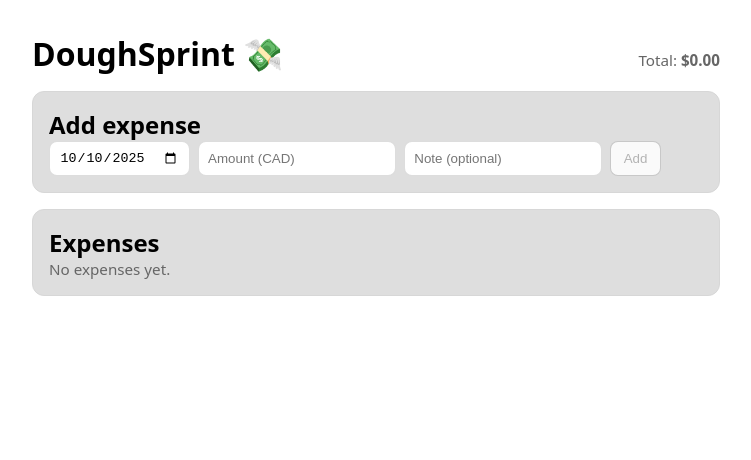
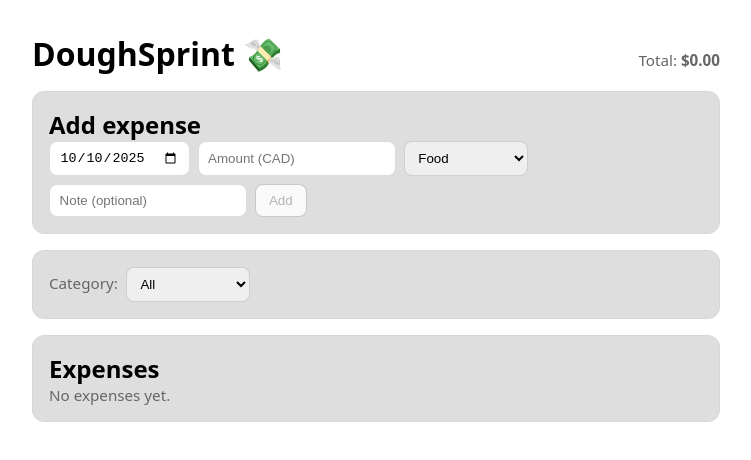
Before and after one commit to Wilfried-O/doughsprint, a React (Create React App) app: page / in a window 1280 px wide. Shown: the top 460 px of the page, without its empty margins (264-1015 px from the left). Built offline with nearby package versions, Linux system fonts and the light colour scheme.

Commit message:
Add filter by category feature

```diff
--- a/src/App.css
+++ b/src/App.css
@@ -13,12 +13,14 @@
     margin: 2rem auto;
     padding: 0 1rem;
 }
+
 .header {
     display: flex;
     align-items: baseline;
     justify-content: space-between;
     margin-bottom: 1rem;
 }
+
 .card {
     background: color-mix(in oklab, CanvasText 10%, Canvas 90%);
     padding: 1rem;
@@ -26,22 +28,26 @@
     border: 1px solid color-mix(in oklab, CanvasText 12%, Canvas 88%);
     margin-bottom: 1rem;
 }
+
 .form {
     display: flex;
     gap: 0.5rem;
     flex-wrap: wrap;
 }
+
 .form input,
 .form select {
     padding: 0.5rem 0.6rem;
     border-radius: 8px;
     border: 1px solid #0002;
 }
+
 .list {
     list-style: none;
     padding: 0;
     margin: 0;
 }
+
 .row {
     display: flex;
     justify-content: space-between;
@@ -49,6 +55,7 @@
     padding: 0.75rem 0;
     border-bottom: 1px solid #0002;
 }
+
 .btn {
     padding: 0.5rem 0.8rem;
     border-radius: 8px;
@@ -56,16 +63,26 @@
     background: #fafafa;
     cursor: pointer;
 }
+
 .btn.danger {
     background: #ffefef;
 }
+
 .muted {
     color: #666;
     font-size: 0.95rem;
 }
+
 .strong {
     font-weight: 600;
 }
+
 .note {
     margin-top: 0.25rem;
 }
+
+.filter select {
+    padding: 0.5rem 0.6rem;
+    border-radius: 8px;
+    border: 1px solid #0002;
+}
--- a/src/App.jsx
+++ b/src/App.jsx
@@ -1,11 +1,21 @@
-import { useMemo } from 'react';
+import { useMemo, useState } from 'react';
 import './App.css';
 import ExpenseForm from './components/ExpenseForm';
 import ExpenseList from './components/ExpenseList';
+import CategoryFilter from './components/CategoryFilter';
 import { useLocalStorage } from './hooks/useLocalStorage';
 
 export default function App() {
     const [expenses, setExpenses] = useLocalStorage('doughsprint:expenses', []);
+    const CATEGORIES = [
+        'Food',
+        'Transport',
+        'Housing',
+        'Entertainment',
+        'Health',
+        'Other',
+    ];
+    const [selectedCategory, setSelectedCategory] = useState('All');
 
     function addExpense(expense) {
         setExpenses(prev => [expense, ...prev]);
@@ -14,9 +24,18 @@ export default function App() {
         setExpenses(prev => prev.filter(e => e.id !== id));
     }
 
+    // Filter by category (treat missing category as "Other")
+    const filteredExpenses = useMemo(() => {
+        if (selectedCategory === 'All') return expenses;
+        return expenses.filter(
+            e => (e.category ?? 'Other') === selectedCategory
+        );
+    }, [expenses, selectedCategory]);
+
+    // Total matches the filtered list
     const total = useMemo(
-        () => expenses.reduce((sum, e) => sum + Number(e.amount), 0),
-        [expenses]
+        () => filteredExpenses.reduce((sum, e) => sum + Number(e.amount), 0),
+        [filteredExpenses]
     );
 
     return (
@@ -36,12 +55,26 @@ export default function App() {
 
             <section className="card">
                 <h2>Add expense</h2>
-                <ExpenseForm onAdd={addExpense} />
+                <ExpenseForm onAdd={addExpense} categories={CATEGORIES} />
+            </section>
+
+            <section
+                className="card"
+                style={{ display: 'flex', alignItems: 'center', gap: '.75rem' }}
+            >
+                <CategoryFilter
+                    categories={['All', ...CATEGORIES]}
+                    value={selectedCategory}
+                    onChange={setSelectedCategory}
+                />
             </section>
 
             <section className="card">
                 <h2>Expenses</h2>
-                <ExpenseList items={expenses} onDelete={deleteExpense} />
+                <ExpenseList
+                    items={filteredExpenses}
+                    onDelete={deleteExpense}
+                />
             </section>
         </div>
     );
--- /dev/null
+++ b/src/components/CategoryFilter.jsx
@@ -0,0 +1,16 @@
+export default function CategoryFilter({ categories, value, onChange }) {
+    return (
+        <div className="filter">
+            <label className="muted" style={{ marginRight: 8 }}>
+                Category:
+            </label>
+            <select value={value} onChange={e => onChange(e.target.value)}>
+                {categories.map(c => (
+                    <option key={c} value={c}>
+                        {c}
+                    </option>
+                ))}
+            </select>
+        </div>
+    );
+}
--- a/src/components/ExpenseForm.jsx
+++ b/src/components/ExpenseForm.jsx
@@ -7,10 +7,11 @@ function safeId() {
     );
 }
 
-export default function ExpenseForm({ onAdd }) {
+export default function ExpenseForm({ onAdd, categories }) {
     const [form, setForm] = useState({
         date: new Date().toISOString().slice(0, 10),
         amount: '',
+        category: categories?.[0],
         note: '',
     });
 
@@ -28,6 +29,7 @@ export default function ExpenseForm({ onAdd }) {
             id: safeId(),
             date: form.date,
             amount: Number(form.amount),
+            category: form.category,
             note: form.note.trim(),
         });
         setForm(prev => ({ ...prev, amount: '', note: '' }));
@@ -50,6 +52,17 @@ export default function ExpenseForm({ onAdd }) {
                 step="0.01"
                 min="0"
             />
+            <select
+                name="category"
+                value={form.category}
+                onChange={handleChange}
+            >
+                {categories.map(c => (
+                    <option key={c} value={c}>
+                        {c}
+                    </option>
+                ))}
+            </select>
             <input
                 type="text"
                 name="note"
```
